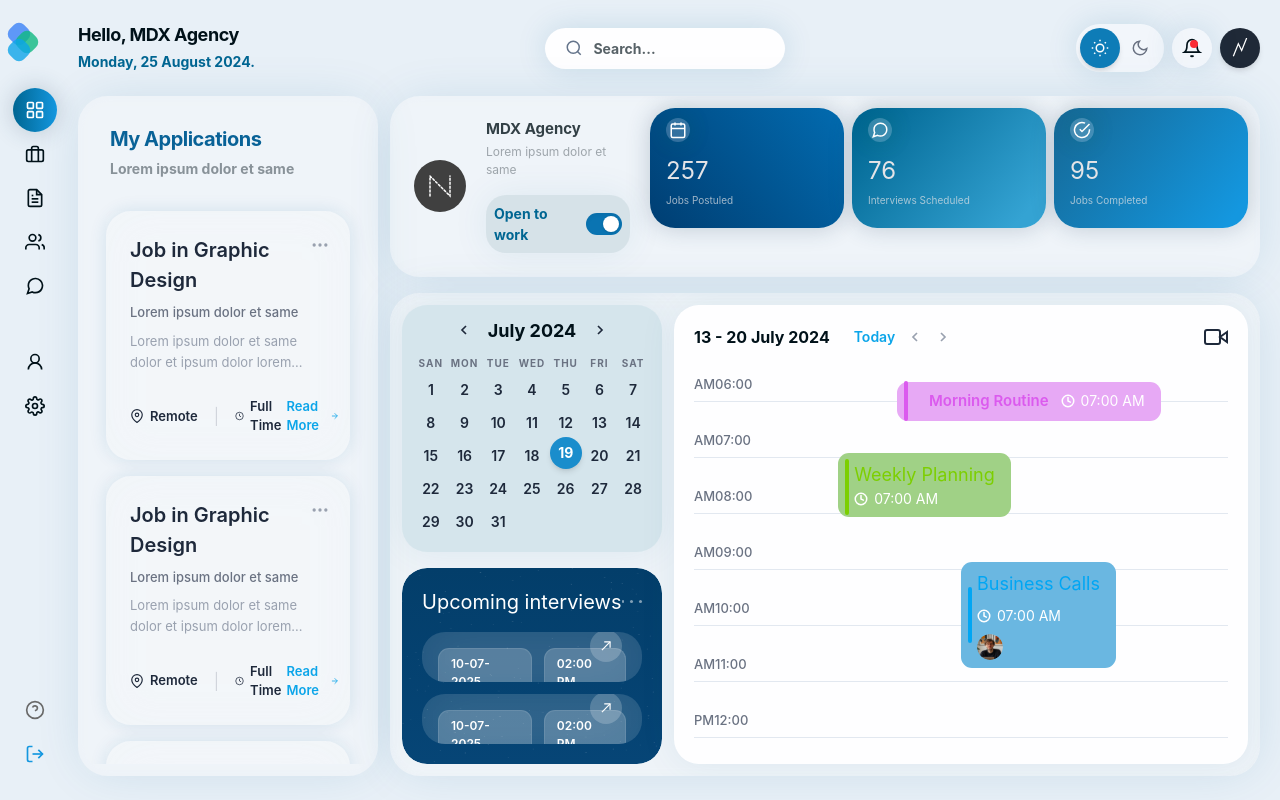
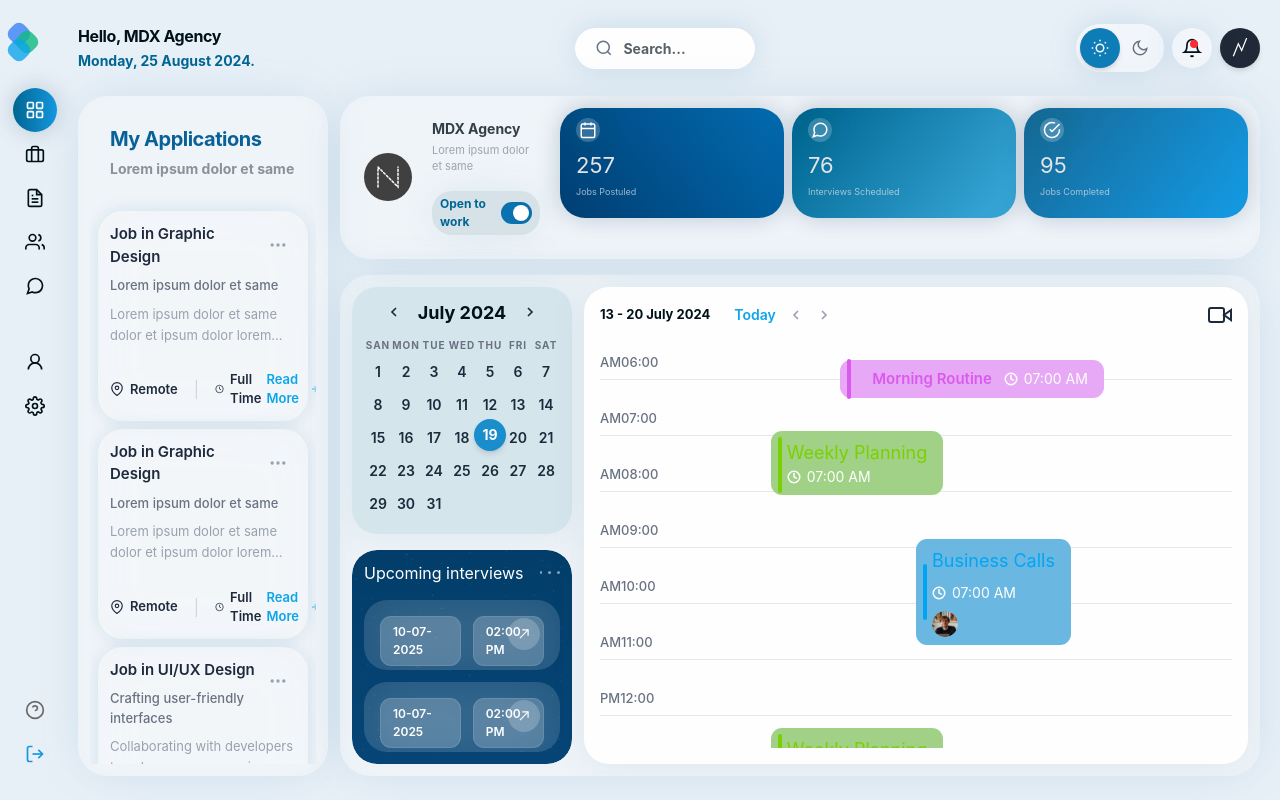
Before and after one commit to Mdx2025/CloserAcademyRedesignMDX, a SvelteKit app: page / in a window 1280 px wide. Built offline with nearby package versions, Linux system fonts and the light colour scheme.

Commit message:
fix: responsive breakpoint boundaries, include exact resolution widths

```diff
--- a/src/app.css
+++ b/src/app.css
@@ -252,8 +252,8 @@ body {
    RESPONSIVE — desktop-first from 1920 base
    ═══════════════════════════════════════════════ */
 
-/* ── < 1536px: tighten gaps, reduce sidebar ── */
-@media (max-width: 1535px) {
+/* ── ≤1536px: tighten gaps, reduce sidebar + panels ── */
+@media (max-width: 1536px) {
   .sidebar-nav {
     width: 200px;
     padding-left: 1rem;
@@ -272,66 +272,20 @@ body {
     gap: 0.75rem;
   }
   .apps-panel {
-    width: 360px;
+    width: 340px;
   }
   .apps-title {
     font-size: 24px;
   }
-  .metrics-row .stat-card-wrapper {
-    min-width: 140px;
-  }
-  .calendar-col {
-    width: 320px;
-  }
-  .schedule-panel {
-    padding: 1.25rem;
-  }
-  .schedule-header-title {
-    font-size: 16px;
-  }
-  .bottom-row {
-    gap: 0.75rem;
-  }
-}
-
-/* ── < 1440px: further compact ── */
-@media (max-width: 1439px) {
-  .sidebar-nav {
-    width: 180px;
-    padding-top: 1.5rem;
-    padding-bottom: 1.5rem;
-  }
-  .sidebar-nav .sidebar-logo-gap {
-    margin-bottom: 1.5rem;
-  }
-  .sidebar-nav .sidebar-link {
-    padding-top: 0.5rem;
-    padding-bottom: 0.5rem;
-    padding-left: 0.75rem;
-    padding-right: 0.75rem;
-  }
-  .apps-panel {
-    width: 320px;
-  }
-  .apps-title {
-    font-size: 22px;
-  }
-  .apps-header {
-    padding-left: 1.25rem;
-    padding-right: 1.25rem;
-  }
   .profile-card {
-    width: 280px;
+    width: 300px;
   }
   .profile-avatar {
-    width: 60px;
-    height: 60px;
+    width: 64px;
+    height: 64px;
   }
   .profile-name {
-    font-size: 16px;
-  }
-  .calendar-col {
-    width: 280px;
+    font-size: 17px;
   }
   .metrics-row {
     gap: 0.5rem;
@@ -354,11 +308,20 @@ body {
     top: 12px;
     left: 20px;
   }
-  .header-greeting h1 {
-    font-size: 18px;
+  .calendar-col {
+    width: 300px;
+  }
+  .schedule-panel {
+    padding: 1.25rem;
+  }
+  .schedule-header-title {
+    font-size: 16px;
+  }
+  .bottom-row {
+    gap: 0.75rem;
   }
   .search-bar {
-    max-width: 320px;
+    max-width: 360px;
   }
   .search-bar input {
     padding-top: 0.625rem;
@@ -366,8 +329,69 @@ body {
   }
 }
 
-/* ── < 1366px: sidebar icons-only, compact panels ── */
-@media (max-width: 1365px) {
+/* ── ≤1440px: compact sidebar, smaller panels ── */
+@media (max-width: 1440px) {
+  .sidebar-nav {
+    width: 180px;
+    padding-top: 1.5rem;
+    padding-bottom: 1.5rem;
+  }
+  .sidebar-nav .sidebar-logo-gap {
+    margin-bottom: 1.5rem;
+  }
+  .sidebar-nav .sidebar-link {
+    padding-top: 0.5rem;
+    padding-bottom: 0.5rem;
+    padding-left: 0.75rem;
+    padding-right: 0.75rem;
+  }
+  .apps-panel {
+    width: 300px;
+  }
+  .apps-title {
+    font-size: 22px;
+  }
+  .apps-header {
+    padding-left: 1.25rem;
+    padding-right: 1.25rem;
+  }
+  .profile-card {
+    width: 260px;
+  }
+  .profile-avatar {
+    width: 56px;
+    height: 56px;
+  }
+  .profile-name {
+    font-size: 16px;
+  }
+  .calendar-col {
+    width: 270px;
+  }
+  .metrics-row .stat-card-wrapper {
+    min-width: 110px;
+    height: 120px;
+  }
+  .metrics-row .stat-value {
+    font-size: 24px;
+    top: 50px;
+    left: 20px;
+  }
+  .metrics-row .stat-label {
+    font-size: 10px;
+    top: 85px;
+    left: 20px;
+  }
+  .header-greeting h1 {
+    font-size: 18px;
+  }
+  .search-bar {
+    max-width: 280px;
+  }
+}
+
+/* ── ≤1366px: sidebar icons-only, compact panels ── */
+@media (max-width: 1366px) {
   .sidebar-nav {
     width: 70px;
     padding-left: 0.5rem;
@@ -408,39 +432,39 @@ body {
     padding-right: 1.25rem;
   }
   .apps-panel {
-    width: 300px;
+    width: 280px;
   }
   .apps-title {
     font-size: 20px;
   }
   .profile-card {
+    width: 220px;
+  }
+  .profile-avatar {
+    width: 48px;
+    height: 48px;
+  }
+  .profile-name {
+    font-size: 14px;
+  }
+  .profile-subtitle {
+    font-size: 11px;
+  }
+  .calendar-col {
     width: 240px;
   }
-  .profile-avatar {
-    width: 52px;
-    height: 52px;
-  }
-  .profile-name {
-    font-size: 15px;
-  }
-  .profile-subtitle {
-    font-size: 12px;
-  }
-  .calendar-col {
-    width: 260px;
-  }
   .metrics-row .stat-card-wrapper {
-    min-width: 100px;
-    height: 120px;
+    min-width: 90px;
+    height: 110px;
   }
   .metrics-row .stat-value {
-    font-size: 24px;
-    top: 50px;
+    font-size: 22px;
+    top: 45px;
     left: 16px;
   }
   .metrics-row .stat-label {
-    font-size: 10px;
-    top: 85px;
+    font-size: 9px;
+    top: 78px;
     left: 16px;
   }
   .metrics-row .stat-icon {
@@ -450,7 +474,7 @@ body {
     left: 16px;
   }
   .search-bar {
-    max-width: 240px;
+    max-width: 220px;
   }
   .header-controls {
     gap: 0.5rem;
@@ -459,16 +483,8 @@ body {
     width: 2.5rem;
     height: 2.5rem;
   }
-}
-
-/* ── < 1280px: further squeeze ── */
-@media (max-width: 1279px) {
-  .apps-panel {
-    width: 260px;
-  }
-  .apps-scroll {
-    padding-left: 0.5rem;
-    padding-right: 0.5rem;
+  .header-greeting h1 {
+    font-size: 16px;
   }
   .app-card {
     padding: 1rem;
@@ -476,21 +492,42 @@ body {
   .app-card-title {
     font-size: 16px;
   }
+  .apps-scroll {
+    padding-left: 0.5rem;
+    padding-right: 0.5rem;
+    gap: 0.5rem;
+  }
+}
+
+/* ── ≤1280px: further squeeze ── */
+@media (max-width: 1280px) {
+  .apps-panel {
+    width: 250px;
+  }
+  .app-card {
+    padding: 0.75rem;
+  }
+  .app-card-title {
+    font-size: 15px;
+  }
   .calendar-col {
-    width: 240px;
+    width: 220px;
   }
   .schedule-panel {
     padding: 1rem;
   }
   .schedule-header-title {
-    font-size: 14px;
+    font-size: 13px;
   }
   .profile-card {
-    width: 220px;
+    width: 200px;
   }
   .profile-card .profile-switch {
     gap: 0.5rem;
     padding: 0.25rem 0.5rem;
+  }
+  .profile-card .profile-switch span {
+    font-size: 12px;
   }
   .interviews-section {
     padding: 0.75rem;
@@ -498,10 +535,13 @@ body {
   .interviews-section .interviews-title {
     font-size: 16px;
   }
+  .search-bar {
+    max-width: 180px;
+  }
 }
 
-/* ── < 1024px: stack calendar below, minimal layout ── */
-@media (max-width: 1023px) {
+/* ── ≤1024px: stack layout vertically ── */
+@media (max-width: 1024px) {
   .dashboard-grid {
     flex-direction: column;
     overflow-y: auto;
```
